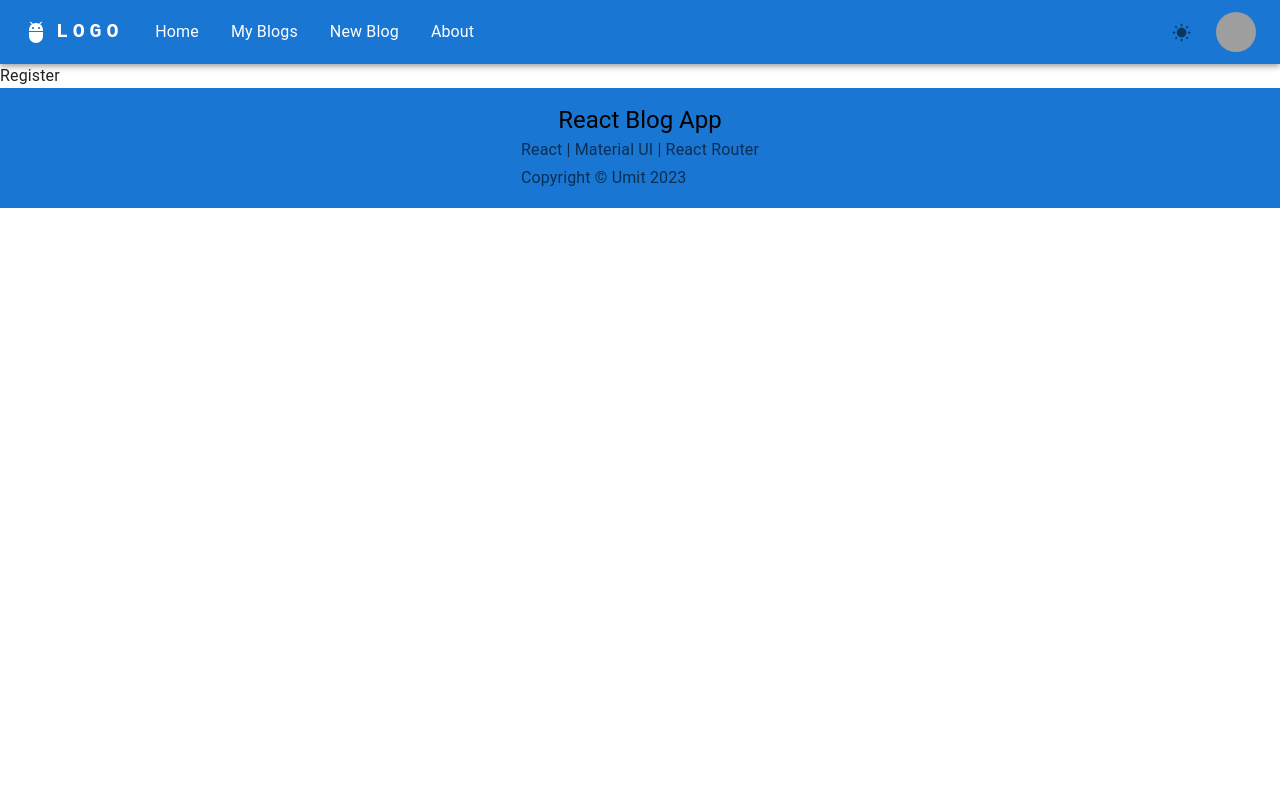
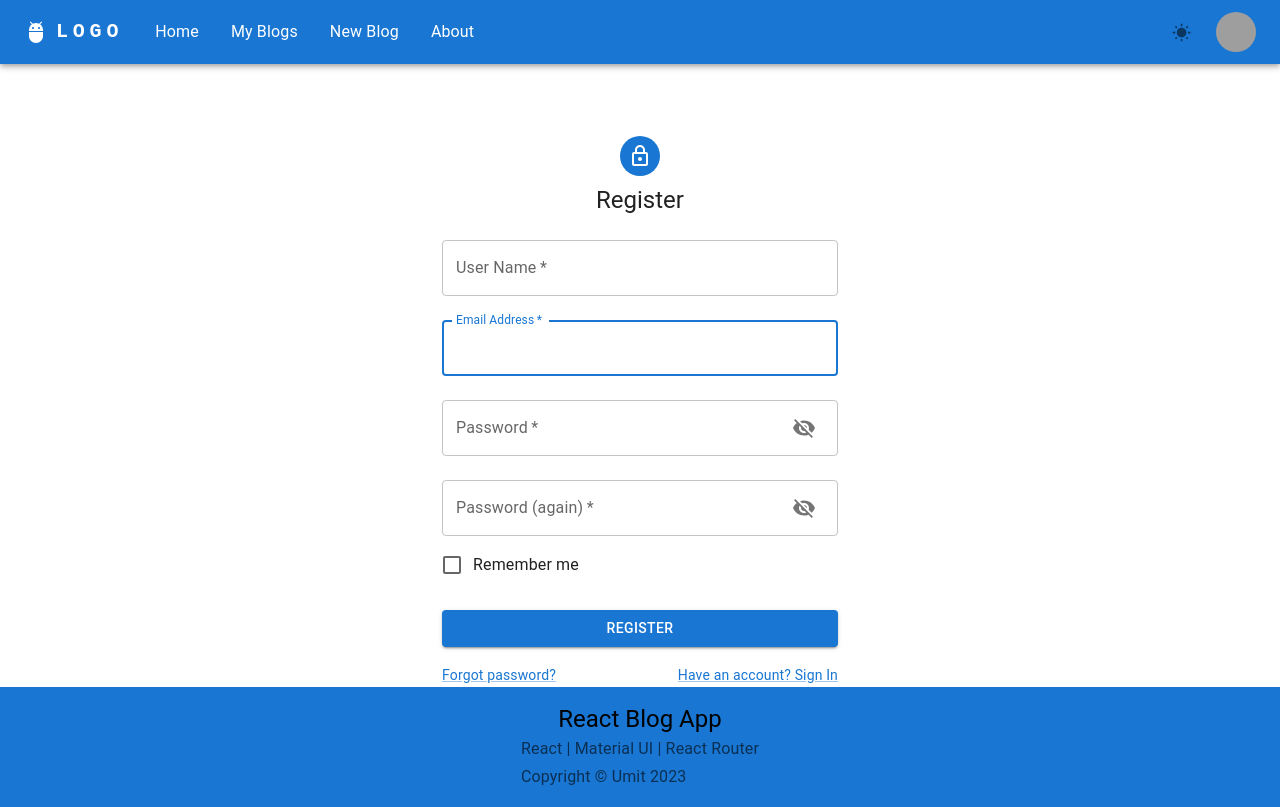
Before and after one commit to UmitSengul/myblogapp, a React (Create React App) app: page /register in a window 1280 px wide. Built offline with nearby package versions, Linux system fonts and the light colour scheme; grey boxes are pictures that could not be loaded.

Commit message:
Register Sayfası yapılıyor.

```diff
--- a/src/helpers/variables.jsx
+++ b/src/helpers/variables.jsx
@@ -1,4 +1,32 @@
+import *as Yup from     "yup";
+
+
 export const userNavBarPages = ["Home", "My Blogs", 'New Blog', 'About'];
 export const userMenuItems = ['Profile', "Admin Panel", 'Logout'];
 export const visitorMenuItems = ["Register","Login"];
 export const visitorNavBarPages= ['Home', 'New Blog','About' ];
+export const validationSchema = Yup.object({
+    email: Yup.string("Enter your e-mail")
+      .email("enter a valid e-mail")
+      .required("E-mail required"),
+    password: Yup.string("Enter your password")
+      .required("Password required")
+      .min(8, "Password should be of minimum 8 characters length")
+      .max(20, "Password should be of maximum 8 characters length")
+      .matches(/\d+/, "Password must include at least one number")
+      .matches(/[a-z]/, "Password must include at least one lowercase letter")
+      .matches(/[A-Z]/, "Password must include at least one uppercase letter")
+      .matches(/[!,?{}><%&$#£+-.*]+/, "Password must include at least one special character"),
+
+      password2: Yup.string("Enter your password")
+      .required("Password required")
+      .min(8, "Password should be of minimum 8 characters length")
+      .max(20, "Password should be of maximum 8 characters length")
+      .matches(/\d+/, "Password must include at least one number")
+      .matches(/[a-z]/, "Password must include at least one lowercase letter")
+      .matches(/[A-Z]/, "Password must include at least one uppercase letter")
+      .matches(/[!,?{}><%&$#£+-.*]+/, "Password must include at least one special character")
+      .oneOf([Yup.ref('password'), null], 'Passwords must match'),
+
+      username: Yup.string("Enter your username").required("Username required").matches(/^[a-zA-Z0-9_-]+$/, "Username must only contain letters, numbers, underscores, and hyphens").min(8, "Username should be of minimum 8 characters length")
+  })
--- a/src/pages/BlogDetail.jsx
+++ b/src/pages/BlogDetail.jsx
@@ -189,4 +189,4 @@ return (
   </>
 );
 };
-export default BlogDetail;
+export default memo(BlogDetail);
--- a/src/pages/Register.jsx
+++ b/src/pages/Register.jsx
@@ -1,9 +1,174 @@
-import React from 'react'
+import * as React from 'react';
+import Avatar from '@mui/material/Avatar';
+import Button from '@mui/material/Button';
+import CssBaseline from '@mui/material/CssBaseline';
+import TextField from '@mui/material/TextField';
+import FormControlLabel from '@mui/material/FormControlLabel';
+import Checkbox from '@mui/material/Checkbox';
+import Link from '@mui/material/Link';
+import Grid from '@mui/material/Grid';
+import Box from '@mui/material/Box';
+import LockOutlinedIcon from '@mui/icons-material/LockOutlined';
+import Typography from '@mui/material/Typography';
+import Container from '@mui/material/Container';
+import { useFormik } from 'formik';
+import { useState } from 'react';
+import { IconButton, InputAdornment } from '@mui/material';
+import { Visibility, VisibilityOff } from '@mui/icons-material';
+import useAuthCall from '../hooks/useAuthCalls';
+import { validationSchema } from '../helpers/variables';
 
-const Register = () => {
+
+
+
+
+export default function Register() {
+  const { register } = useAuthCall();
+  const [showPassword, setShowPassword] = useState(false);
+const handleClickShowPassword = () => setShowPassword(!showPassword);
+const handleMouseDownPassword = () => setShowPassword(!showPassword);
+
+const formik = useFormik({
+  initialValues: {
+    "email": '',
+    "password": '',
+    "password2": '',
+    "username": ''
+  },
+  validationSchema: validationSchema,
+  onSubmit: (values) => {
+    alert(JSON.stringify(values, null, 2));
+    console.log(values)
+register(values)
+  },
+});
+
+
   return (
-    <div>Register</div>
-  )
+        <Container component="main" maxWidth="xs">
+        <CssBaseline />
+        <Box
+          sx={{
+            marginTop: 8,
+            display: 'flex',
+            flexDirection: 'column',
+            alignItems: 'center',
+          }}
+        >
+          <Avatar sx={{ m: 1, bgcolor: 'primary.main' }}>
+            <LockOutlinedIcon />
+          </Avatar>
+          <Typography component="h1" variant="h5">
+            Register
+          </Typography>
+          <Box component="form" onSubmit={formik.handleSubmit} noValidate sx={{ mt: 1 }}>
+          <TextField
+            margin="normal"
+            required
+            fullWidth
+            id="username"
+            label="User Name"
+            name="username"
+            autoComplete="username"
+            value={formik.values.username}
+            onChange={formik.handleChange}
+            error={formik.touched.username && Boolean(formik.errors.username)}
+            helperText={formik.touched.username && formik.errors.username}
+            autoFocus
+          />
+                    <TextField
+            margin="normal"
+            required
+            fullWidth
+            id="email"
+            label="Email Address"
+            name="email"
+            autoComplete="email"
+            value={formik.values.email}
+            onChange={formik.handleChange}
+            error={formik.touched.email && Boolean(formik.errors.email)}
+            helperText={formik.touched.email && formik.errors.email}
+            autoFocus
+          />
+            <TextField
+              margin="normal"
+              required
+              fullWidth
+              name="password"
+              label="Password"
+              type={showPassword ? "text" : "password"}
+              id="password"
+              autoComplete="current-password"
+              onChange={formik.handleChange}
+              error={formik.touched.password && Boolean(formik.errors.password)}
+              helperText={formik.touched.password && formik.errors.password}
+              InputProps={{ // <-- This is where the toggle button is added.
+                endAdornment: (
+                  <InputAdornment position="end">
+                    <IconButton
+                      aria-label="toggle password visibility"
+                      onClick={handleClickShowPassword}
+                      onMouseDown={handleMouseDownPassword}
+                    >
+                      {showPassword ? <Visibility /> : <VisibilityOff />}
+                    </IconButton>
+                  </InputAdornment>
+                )
+              }}
+            />
+            <TextField
+              margin="normal"
+              required
+              fullWidth
+              name="password2"
+              label="Password (again)"
+              type={showPassword ? "text" : "password"}
+              id="password2"
+              autoComplete="current-password"
+              onChange={formik.handleChange}
+              error={formik.touched.password2 && Boolean(formik.errors.password2)}
+              helperText={formik.touched.password2 && formik.errors.password2}
+              InputProps={{ // <-- This is where the toggle button is added.
+                endAdornment: (
+                  <InputAdornment position="end">
+                    <IconButton
+                      aria-label="toggle password visibility"
+                      onClick={handleClickShowPassword}
+                      onMouseDown={handleMouseDownPassword}
+                    >
+                      {showPassword ? <Visibility /> : <VisibilityOff />}
+                    </IconButton>
+                  </InputAdornment>
+                )
+              }}
+            />
+            <FormControlLabel
+              control={<Checkbox value="remember" color="primary" />}
+              label="Remember me"
+            />
+            <Button
+              type="submit"
+              fullWidth
+              variant="contained"
+              sx={{ mt: 3, mb: 2 ,bgcolor: 'primary.main' }}
+            >
+              Register
+            </Button>
+            <Grid container>
+              <Grid item xs >
+                <Link href="#" variant="body2"  >
+                  Forgot password?
+                </Link>
+              </Grid>
+              <Grid item>
+                <Link href="Login" variant="body2">
+                  {"Have an account? Sign In"}
+                </Link>
+              </Grid>
+            </Grid>
+          </Box>
+        </Box>
+      </Container>
+
+  );
 }
-
-export default Register
```
